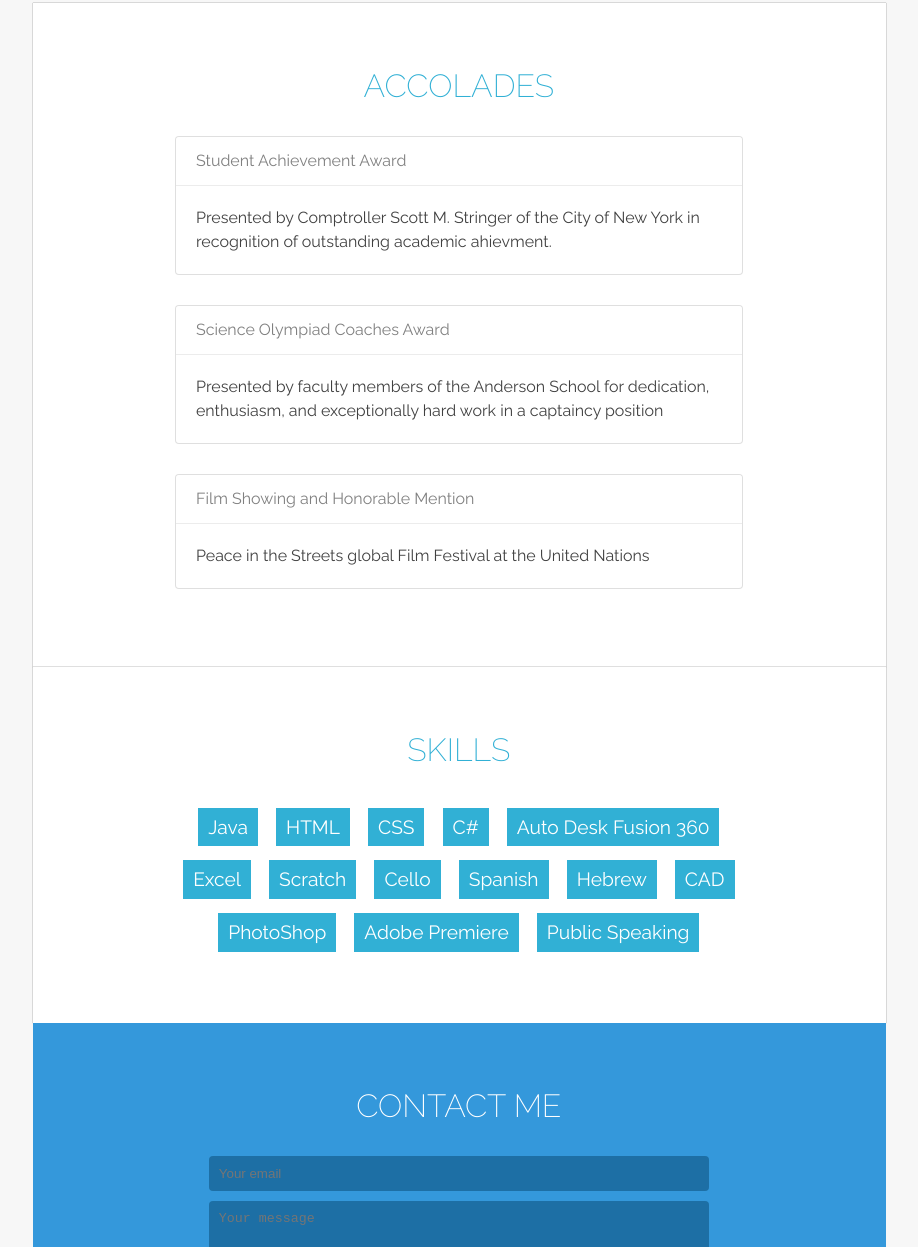
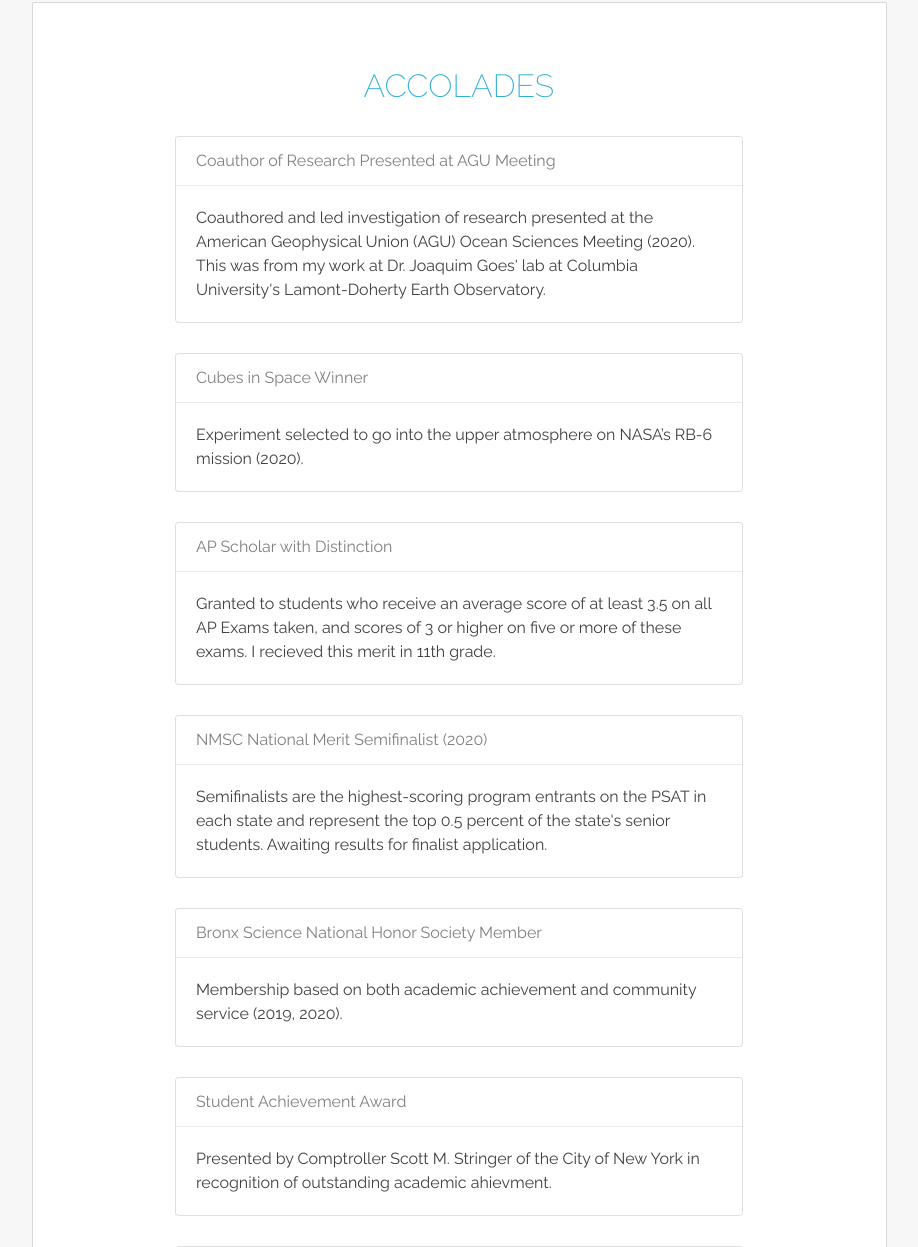
Before and after one commit to AvivaSchwarz/avivaschwarz.github.io, a plain HTML site: page index.html in a window 1280 px wide. Shown: the part 5953-7200 px from the top of the page, without its empty margins (179-1097 px from the left). Drawn offline with Linux system fonts and the light colour scheme.

Commit message:
updated accolades

```diff
--- a/index.html
+++ b/index.html
@@ -1361,7 +1361,95 @@ The Anderson School P. S. 334 is a K-8 public gifted & talented school on the Up
 
           <div class="content-body">
 
-
+   <!-- Accolades 1 -->
+
+            <div class="card">
+
+              <div class="card-header">
+
+                <h4>Coauthor of Research Presented at AGU Meeting<span class="job-title"></span></h4>
+
+              </div>
+
+              <div class="card-content">
+
+                <p>Coauthored and led investigation of research presented at the American Geophysical Union (AGU) Ocean Sciences Meeting (2020). This was from my work at Dr. Joaquim Goes' lab at Columbia University's Lamont-Doherty Earth Observatory.</p>
+
+              </div>
+
+            </div>
+
+<!-- Accolades 1 -->
+
+            <div class="card">
+
+              <div class="card-header">
+
+                <h4>Cubes in Space Winner<span class="job-title"></span></h4>
+
+              </div>
+
+              <div class="card-content">
+
+                <p>Experiment selected to go into the upper atmosphere on NASA’s RB-6 mission (2020). </p>
+
+
+              </div>
+
+            </div>
+<!--Accolades 1 -->
+
+            <div class="card">
+
+              <div class="card-header">
+
+                <h4>AP Scholar with Distinction<span class="job-title"></span></h4>
+
+              </div>
+
+              <div class="card-content">
+
+                <p>Granted to students who receive an average score of at least 3.5 on all AP Exams taken, and scores of 3 or higher on five or more of these exams. I recieved this merit in 11th grade.</p>
+
+
+              </div>
+
+            </div>
+ <!-- Accolades 1 -->
+
+            <div class="card">
+
+              <div class="card-header">
+
+                <h4>NMSC National Merit Semifinalist (2020)<span class="job-title"></span></h4>
+
+              </div>
+
+              <div class="card-content">
+
+                <p>Semifinalists are the highest-scoring program entrants on the PSAT in each state and represent the top 0.5 percent of the state's senior students. Awaiting results for finalist application. </p>
+
+              </div>
+
+            </div>
+<!-- Accolades 1 -->
+
+            <div class="card">
+
+              <div class="card-header">
+
+                <h4>Bronx Science National Honor Society Member<span class="job-title"></span></h4>
+
+              </div>
+
+              <div class="card-content">
+
+                <p>Membership based on both academic achievement and community service (2019, 2020). </p>
+
+
+              </div>
+
+            </div>
 
             <!-- Accolades 1 -->
 
```
